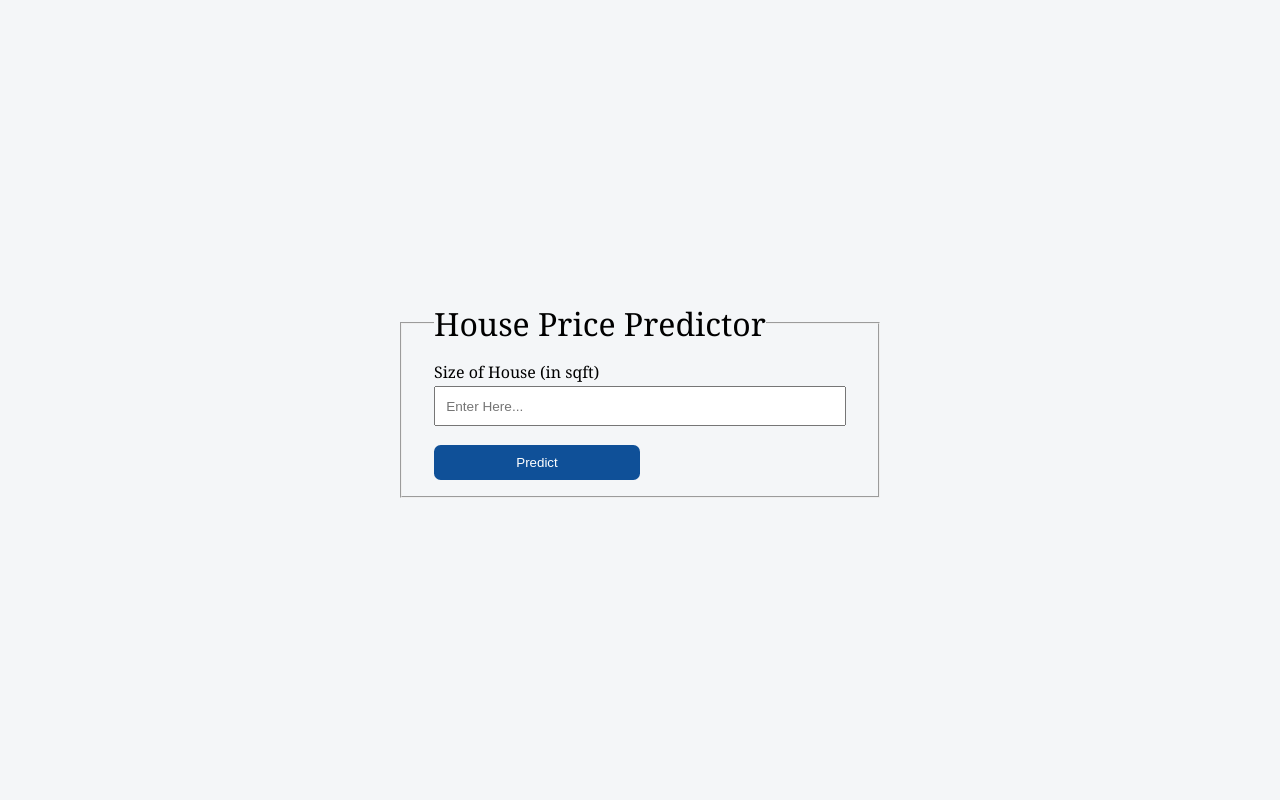
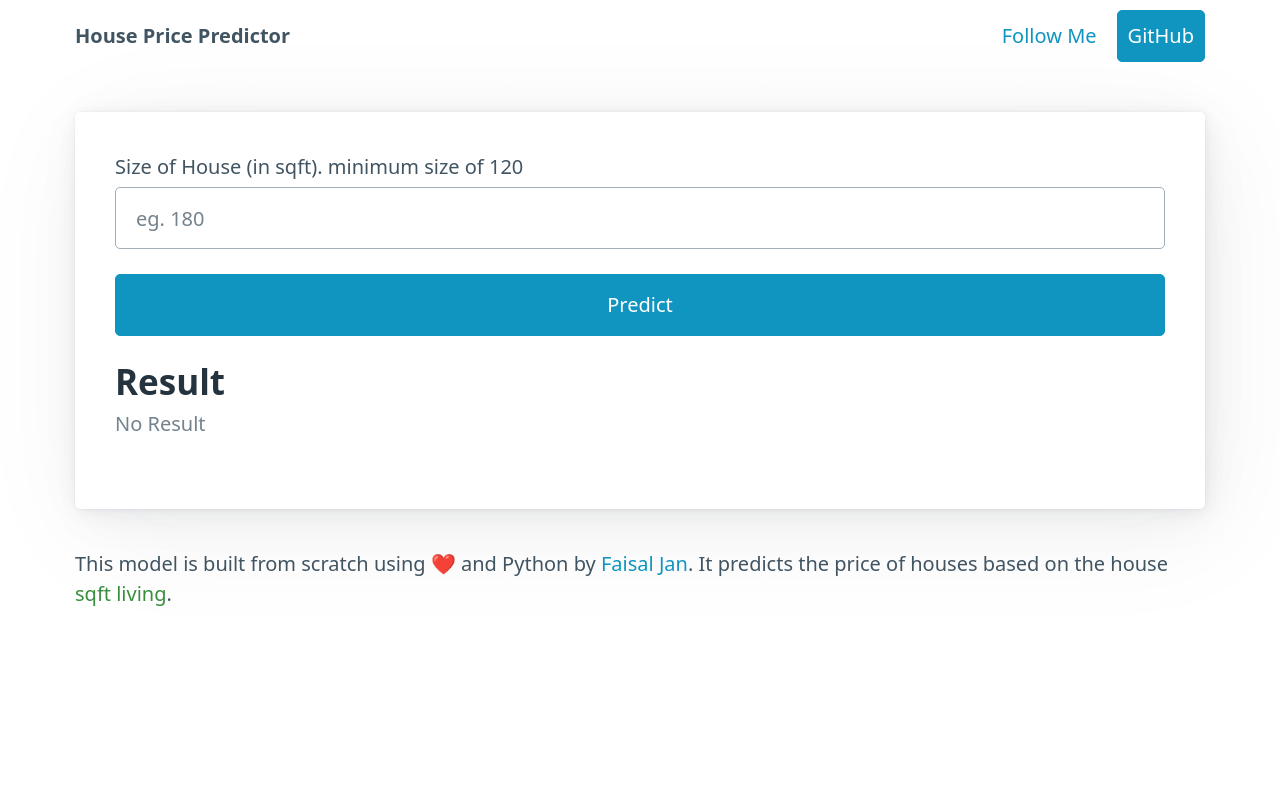
Before and after one commit to FaisaljanBaloch/simple-linear-regression-model-for-price-prediction, a Flask app: page / in a window 1280 px wide. Run offline with Flask 2, Linux system fonts and the light colour scheme.

Commit message:
Create an endpoint to make predictions and separate from UI

```diff
--- a/static/css/style.css
+++ /dev/null
@@ -1,90 +0,0 @@
-/* Color Scheme */
-:root {
-	--primary: #0f5098;
-	--dark: #242629;
-	--light: #f4f6f8;
-}
-
-*, *::before, *::after {
-	margin: 0;
-	padding: 0;
-	box-sizing: border-box;
-}
-
-html {
-	font-size: 1em;
-	font-family: Georgia, times, serif;
-}
-
-body {
-	background-color: var(--light);
-}
-
-.container {
-	min-height: 100vh;
-	display: grid;
-	place-items: center;
-}
-
-.form_container {
-	padding: 1em 2em;
-	display: flex;
-	flex-direction: column;
-	gap: 1em;
-	width: 80%;
-}
-
-.form_container legend {
-	font-size: 1.25em;
-}
-
-.form_field {
-	display: flex;
-	flex-direction: column;
-	width: 100%;
-}
-
-.form_field > input{
-	padding: .75em;
-	margin: .25em 0em;
-	font-size: .85em;
-}
-
-.submit_button {
-	width: 100%;
-}
-.submit_button > button {
-	width: 100%;
-	padding: .75em 2em;
-	background-color: var(--primary);
-	color: white;
-	border: none;
-	border-radius: 0.5em;
-}
-
-.submit_button > button:hover, .submit_button > button:focus {
-	transition: all 300ms ease-in-out;
-	background-color: #396898;
-}
-
-.alert {
-	padding: 1em;
-	border-radius: 0.5em;
-	border: 2px solid var(--light);
-	background-color: lightgreen;
-	color: var(--dark);
-}
-
-@media (min-width: 460px) {
-	.form_container {
-		width: 30em;
-	}
-
-	.form_container legend {
-		font-size: 2em;
-	}
-
-	.submit_button > button {
-		width: 50%;
-	}
-}
--- /dev/null
+++ b/static/main.js
@@ -0,0 +1,39 @@
+// Javascript is used to fetch the predicted price
+
+const sizeOfHouse = document.getElementById("sizeOfHouse");
+const appForm = document.getElementById("appForm");
+const predictBtn = document.getElementById("predictBtn");
+
+async function fetch_price(size) {
+  let res = await fetch(`/predict?sizeOfHouse=${size}`);
+  res = await res.json();
+  return res;
+}
+
+function loading(isLoading = true) {
+  if (isLoading) {
+    predictBtn.disabled = true;
+    predictBtn.classList.add("secondary");
+    predictBtn.innerHTML = "Predicting...";
+  } else {
+    predictBtn.disabled = false;
+    predictBtn.classList.remove("secondary");
+    predictBtn.innerHTML = "Predict";
+  }
+}
+
+appForm.addEventListener("submit", async (e) => {
+  e.preventDefault();
+//   if (sizeOfHouse.value < 120) {
+// 	document.getElementById("error").innerHTML = "*Please enter a valid size";
+//     return;
+//   }
+
+  loading();
+  const res = await fetch_price(sizeOfHouse.value);
+  loading(false);
+
+  document.getElementById(
+    "predictedPrice"
+  ).innerHTML = `The price prediction is <mark>$${res.price}</mark>`;
+});
--- a/templates/index.html
+++ b/templates/index.html
@@ -1,34 +1,72 @@
 <!DOCTYPE html>
-<html lang="en">
-<head>
-	<meta charset="UTF-8">
-	<meta name="viewport" content="width=device-width, initial-scale=1.0">
-	<title>Simple LinearRegression Model in Python - Faisal Jan</title>
-	<link rel="stylesheet" href="static/css/style.css">
-</head>
-<body>
-	<div class="container">
-		<form action="/predict" method="post">
-			<fieldset class="form_container">
-				<legend>House Price Predictor</legend>
-				<div class="form_field">
-					<label for="size_of_house">Size of House (in sqft)</label>
-					<input type="number" name="size_of_house" placeholder="Enter Here..." required>
-				</div>
+<html lang="en" data-theme="light">
+  <head>
+    <meta charset="UTF-8" />
+    <meta name="viewport" content="width=device-width, initial-scale=1.0" />
+    <title>Simple LinearRegression Model in Python - Faisal Jan</title>
+    <link rel="stylesheet" href="static/pico/css/pico.min.css" />
+    <style>
+      *,
+      *::before,
+      *::after {
+        margin: 0;
+        padding: 0;
+        box-sizing: border-box;
+      }
+    </style>
+  </head>
+  <body class="container">
+    <nav>
+      <ul>
+        <li><strong>House Price Predictor</strong></li>
+      </ul>
+      <ul>
+        <li>
+          <a target="_blank" href="https://twitter.com/justFaisaljan"
+            >Follow Me</a
+          >
+        </li>
+        <li>
+          <a
+            href="https://github.com/FaisaljanBaloch/simple-linear-regression-model-for-price-prediction"
+            role="button"
+            target="_blank"
+            >GitHub</a
+          >
+        </li>
+      </ul>
+    </nav>
 
-				<div class="submit_button">
-					<button type="submit">Predict</button>
-				</div>
+    <article>
+      <form id="appForm">
+        <label for="sizeOfHouse">
+          Size of House (in sqft). minimum size of 120
+          <input
+            type="number"
+            id="sizeOfHouse"
+            name="sizeOfHouse"
+            placeholder="eg. 180"
+			min="120"
+            required
+          />
+		  <ins id="error"></ins>
+        </label>
 
-				{% with messages = get_flashed_messages() %}
-				  {% if messages %}
-				    {% for message in messages %}
-				      <p class="alert">{{ message }}</p>
-				    {% endfor %}
-				  {% endif %}
-				{% endwith %}
-			</fieldset>
-		</form>
-	</div>
-</body>
+        <!-- Button -->
+        <button id="predictBtn" type="submit">Predict</button>
+
+        <hgroup>
+          <h2>Result</h2>
+          <h3 id="predictedPrice">No Result</h3>
+        </hgroup>
+      </form>
+    </article>
+
+    <p>
+      This model is built from scratch using ❤️ and Python by <a target="_blank" href="https://github.com/FaisaljanBaloch/">Faisal Jan</a>. It predicts
+      the price of houses based on the house <ins>sqft living</ins>.
+    </p>
+
+    <script src="static/main.js"></script>
+  </body>
 </html>
```
